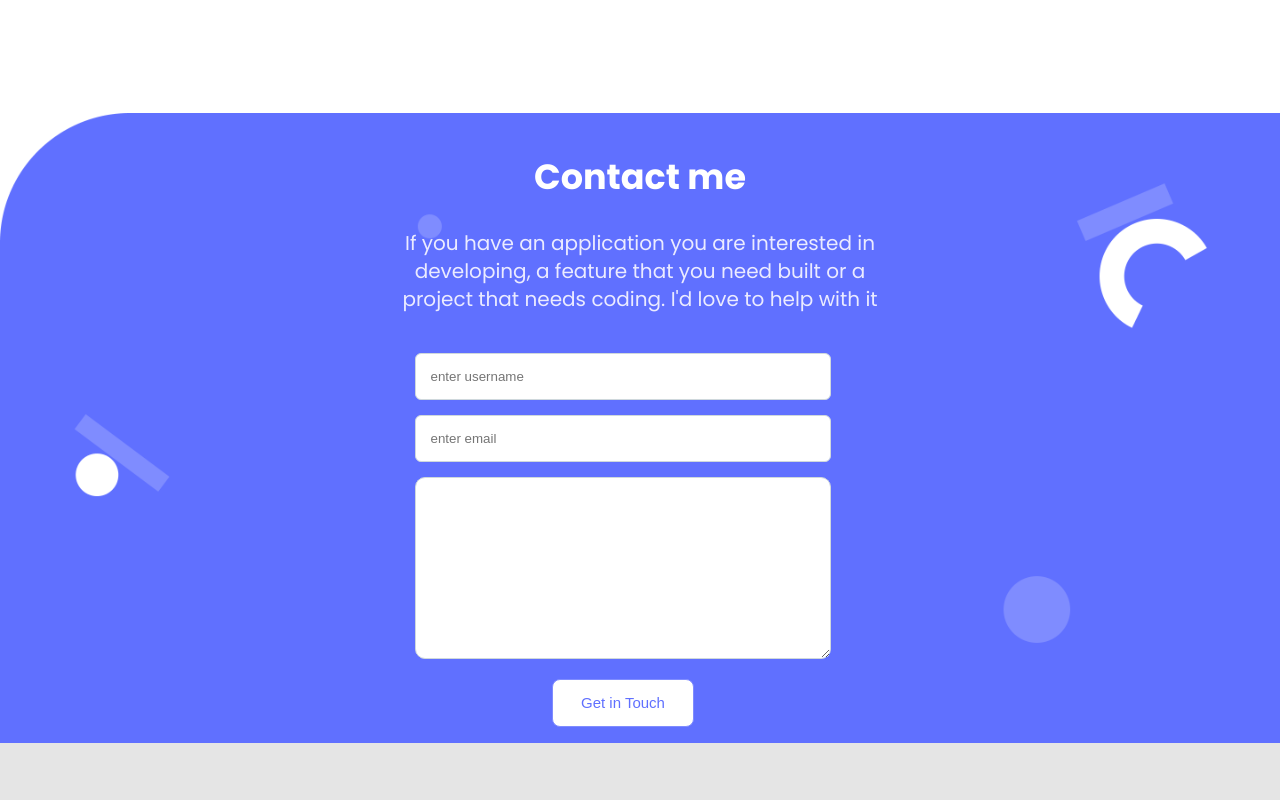
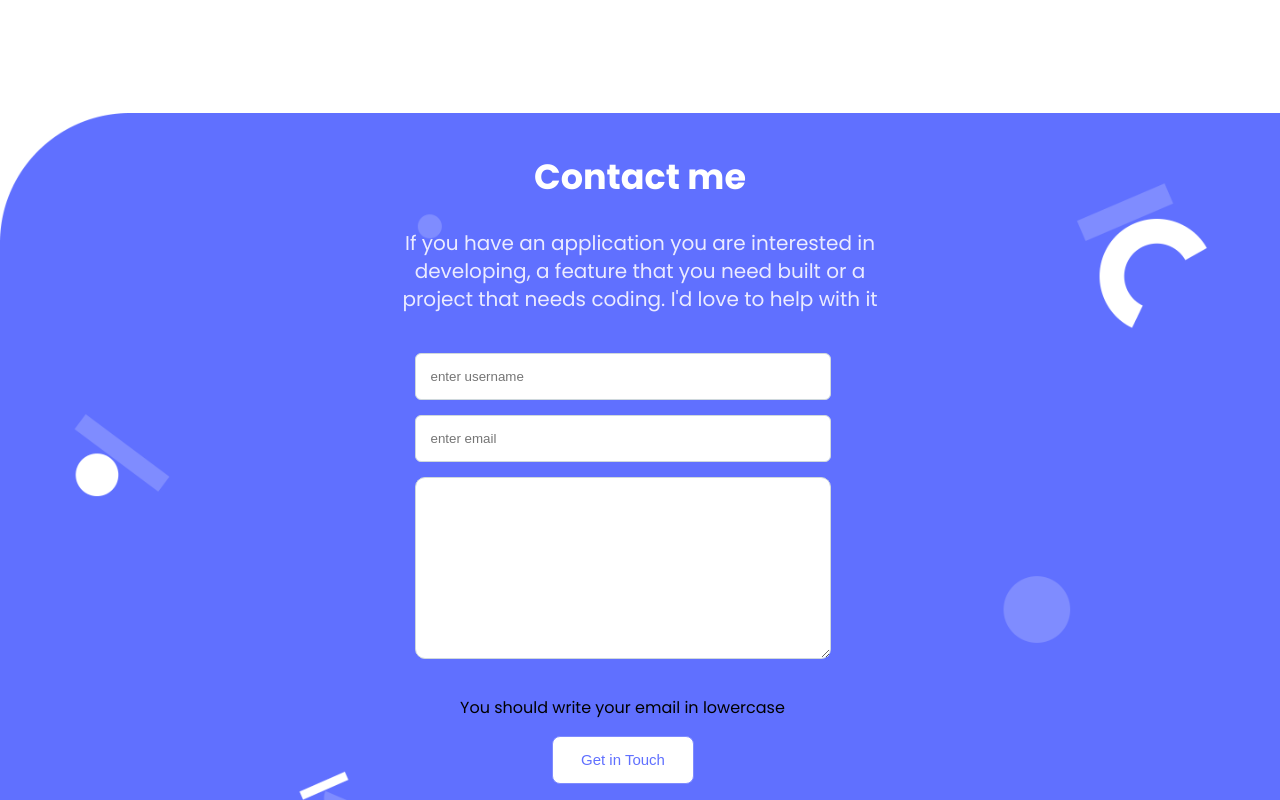
Before and after one commit to Lornakaboro/Lorna-s-portfolio, a website: page index.html in a window 1280 px wide. Shown: the part 4063-4863 px from the top of the page. Before the commit the page ends 4806 px from the top, so only its background shows below. Drawn offline with Linux system fonts and the light colour scheme.

Commit message:
Add contact-form error message

```diff
--- a/index.html
+++ b/index.html
@@ -162,14 +162,15 @@
         <h2 class="contact-form-heading">Contact me</h2>
         <p class="contact-form-description">If you have an application you are interested in developing, a feature that
             you need built or a project that needs coding. I&#39;d love to help with it </p>
-        <form action="https://formspree.io/f/mpznwdqe" class="contact-form-content" method="post">
+        <form  name="my-contact-form" action="https://formspree.io/f/mpznwdqe" class="contact-form-content" id="contact-form-content" method="post">
             <input type="text" name="username" class="contact-form-username"
               placeholder ="enter username" required="required" maxlength="30" >
-            <input type="email" name="email" class=" contact-form-email"
+            <input type="email" name="email" class=" contact-form-email" id="contact-form-email"
               placeholder="enter email" required="required">
         <textarea name="message" cols="30" rows="10" class="contact-form-message"
               maxlength = "500" placeholder = "Write your message here" required="required">
         </textarea>
+        <p class="contact-form-error" id="contact-form-error">You should write your email in lowercase</p>
             <button type="submit" class=" contact-form-btn">Get in Touch</button>
         </form>
   </section>
```
